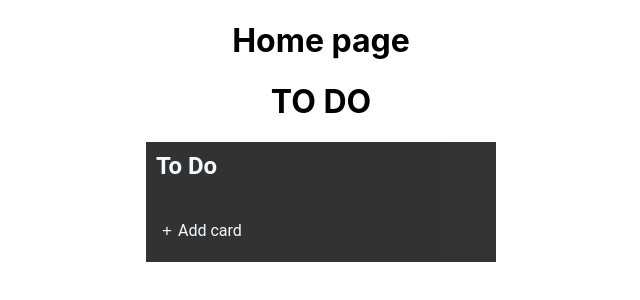
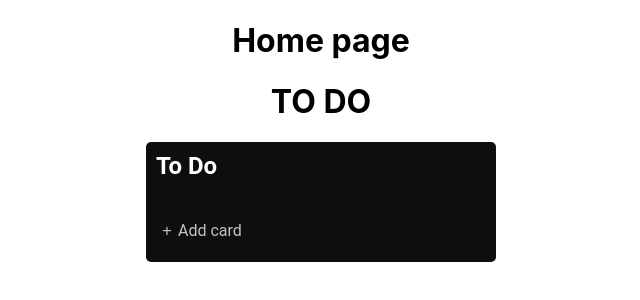
Before and after one commit to denysbaranchykov/trello, a React (Create React App) app: page / in a window 1280 px wide. Shown: the top 300 px of the page, without its empty margins (319-959 px from the left). Built offline with nearby package versions, Linux system fonts and the light colour scheme.

Commit message:
add content width for div,border rad, opacity

```diff
--- a/src/components/ColumnComponent.module.css
+++ b/src/components/ColumnComponent.module.css
@@ -5,11 +5,11 @@
     font-family: 'Roboto', sans-serif;
     display: block;
     margin: auto;
-    background-color: black;
-    color: aliceblue;
+    background-color: #0e0e0e;
+    color: white;
     width: 350px;
     height: 120px;
-    opacity: 80%;
+    border-radius: 5px;
 }
 
 .header {
@@ -18,11 +18,12 @@
 }
 
 .buttonForm {
+    width: fit-content;
     text-align: left;
     padding: 10px;
 }
 
-.buttonText:hover {
+.buttonText:hover, .buttonPlus:hover {
     cursor: pointer;
 }
 
@@ -33,6 +34,6 @@
     font-size: 17px;
 }
 
-.buttonPlus:hover {
-    cursor: pointer;
+.buttonPlus, .buttonText {
+    opacity: 75%;
 }
```
